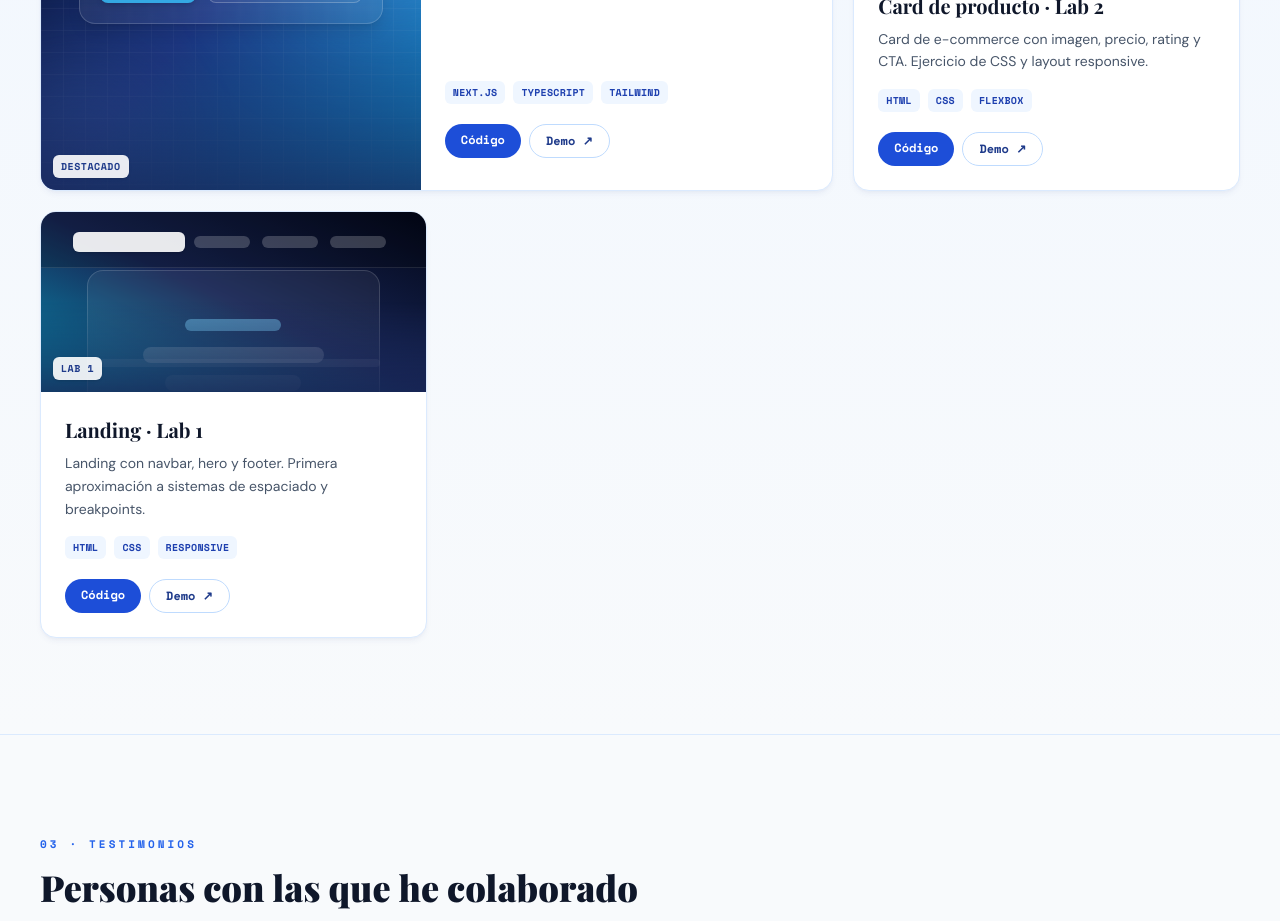
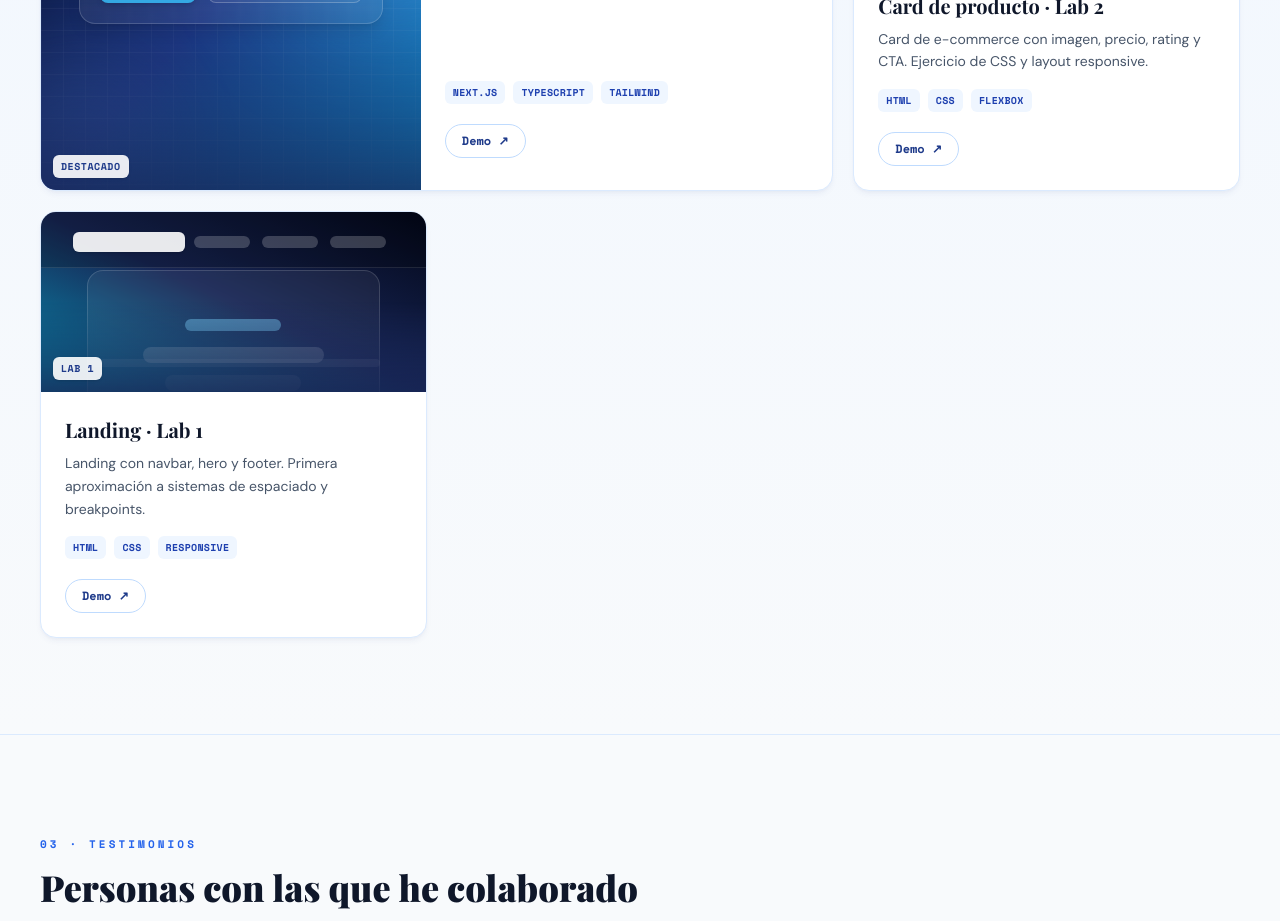
Before and after one commit to vxillaxl/PORTAFOLIO, a Next.js app: page / in a window 1280 px wide. Shown: the part 1780-2701 px from the top of the page. Built offline with nearby package versions, Linux system fonts and the light colour scheme; a web font is replaced by a local one.

Commit message:
Proyectos: quitar enlace a GitHub, solo demo

```diff
--- a/src/app/home-client.tsx
+++ b/src/app/home-client.tsx
@@ -6,11 +6,7 @@ import { getMessages } from "@/lib/i18n";
 import Image from "next/image";
 import Link from "next/link";
 
-const projectMeta = [
-  { gh: "https://github.com/vxillaxl/CHECKOUT", demo: "https://vercel.com" },
-  { gh: "https://github.com/vxillaxl", demo: "#" },
-  { gh: "https://github.com/vxillaxl", demo: "#" },
-] as const;
+const projectMeta = [{ demo: "https://vercel.com" }, { demo: "#" }, { demo: "#" }] as const;
 
 const TECH_TOOLS = [
   { name: "React", src: "https://cdn.jsdelivr.net/gh/devicons/devicon/icons/react/react-original.svg" },
@@ -295,14 +291,6 @@ export function HomeClient() {
                       </div>
                       <div className="mt-5 flex flex-wrap gap-2">
                         <a
-                          href={links.gh}
-                          target="_blank"
-                          rel="noopener noreferrer"
-                          className="rounded-full bg-blue-700 px-4 py-2 font-mono text-xs font-bold text-white transition hover:bg-blue-800 dark:bg-blue-600 dark:hover:bg-blue-500"
-                        >
-                          {t.projects.gh}
-                        </a>
-                        <a
                           href={links.demo}
                           target="_blank"
                           rel="noopener noreferrer"
--- a/src/lib/i18n.ts
+++ b/src/lib/i18n.ts
@@ -61,7 +61,6 @@ export const messages = {
           tags: ["HTML", "CSS", "Responsive"],
         },
       ],
-      gh: "Código",
       demo: "Demo",
       featured: "Destacado",
       lab: "Lab",
@@ -233,7 +232,6 @@ export const messages = {
           tags: ["HTML", "CSS", "Responsive"],
         },
       ],
-      gh: "Code",
       demo: "Live",
       featured: "Featured",
       lab: "Lab",
```
